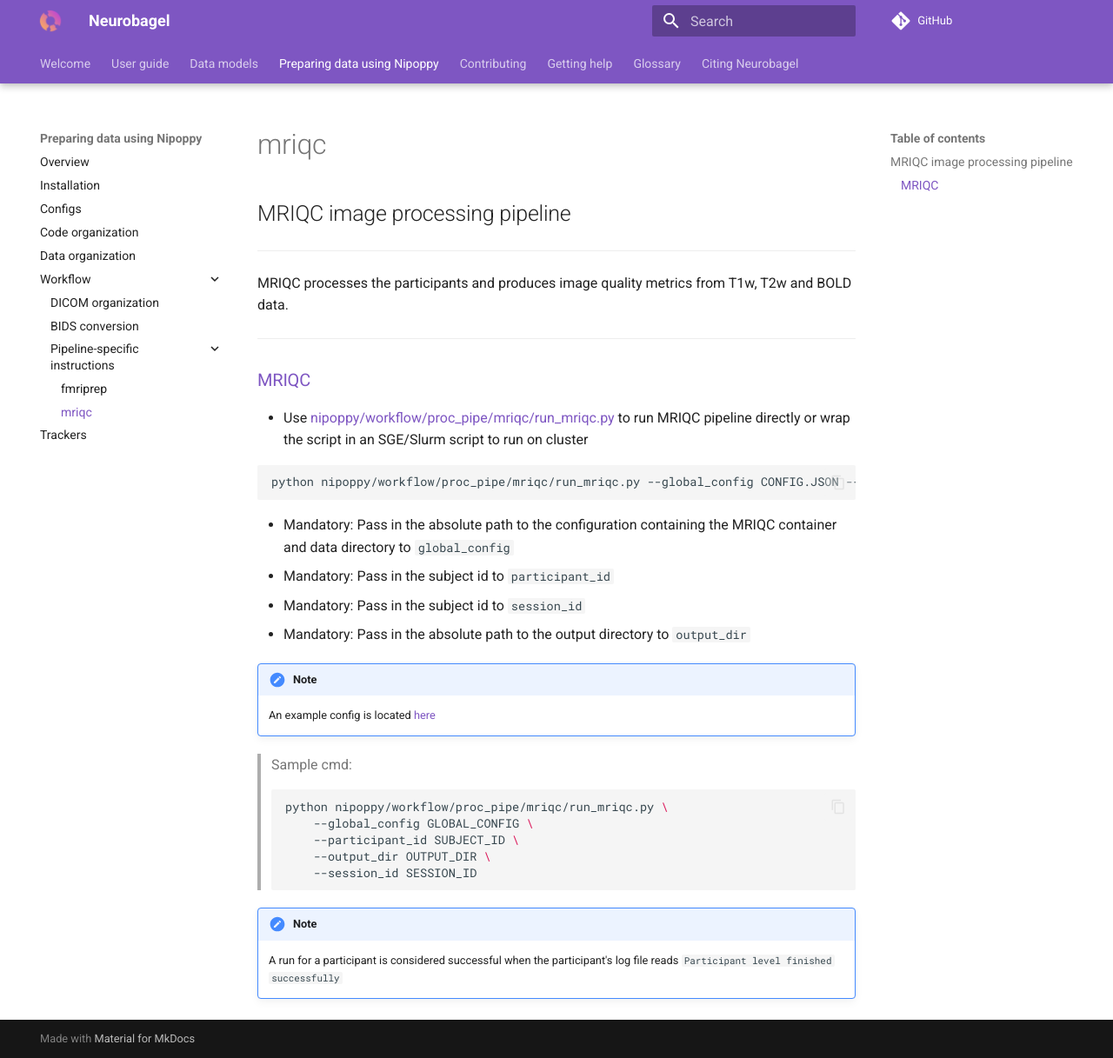
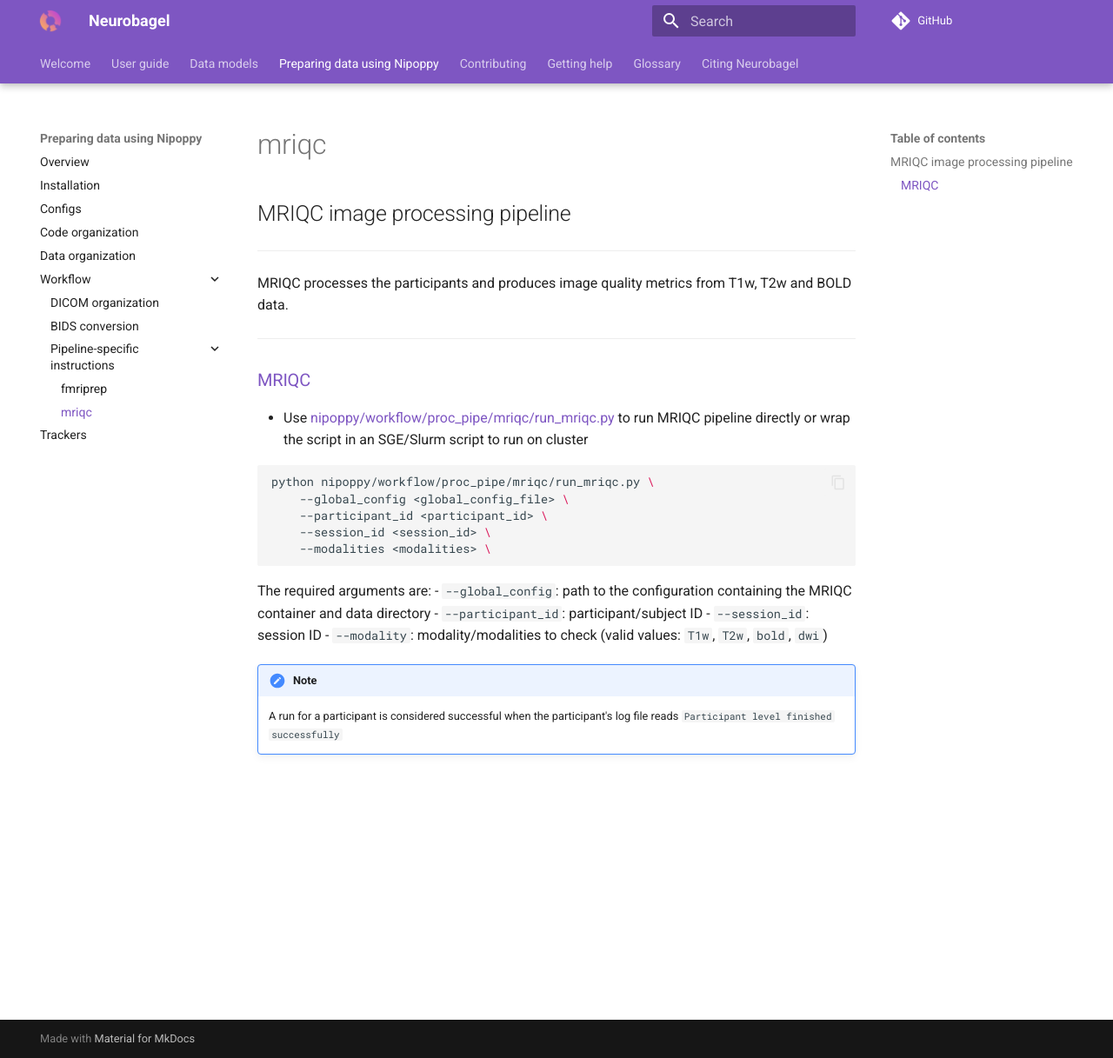
Before and after one commit to neurobagel/documentation, an MkDocs documentation site: the page built from docs/nipoppy/workflow/proc_pipe/mriqc.md, in a window 1280 px wide and 1217 px high. Shown: the whole window at 87% size. Built offline with MkDocs 1.6.1 and Material for MkDocs 9.7.7, drawn with Linux system fonts in a browser that asks for light colours; comment, search, counter and statistics services are not loaded.

Commit message:
fix/udpate MRIQC page sample command

````diff
--- a/docs/nipoppy/workflow/proc_pipe/mriqc.md
+++ b/docs/nipoppy/workflow/proc_pipe/mriqc.md
@@ -11,25 +11,18 @@ MRIQC processes the participants and produces image quality metrics from T1w, T2
 - Use [nipoppy/workflow/proc_pipe/mriqc/run_mriqc.py](https://github.com/neurodatascience/nipoppy/blob/main/nipoppy/workflow/proc_pipe/mriqc/run_mriqc.py) to run MRIQC pipeline directly or wrap the script in an SGE/Slurm script to run on cluster
 
 ```bash
-python nipoppy/workflow/proc_pipe/mriqc/run_mriqc.py --global_config CONFIG.JSON --subject_id 001 --output_dir OUTPUT_DIR_PATH
+python nipoppy/workflow/proc_pipe/mriqc/run_mriqc.py \
+	--global_config <global_config_file> \
+	--participant_id <participant_id> \
+	--session_id <session_id> \
+	--modalities <modalities> \
 ```
 
-- Mandatory: Pass in the absolute path to the configuration containing the MRIQC container and data directory to `global_config`
-- Mandatory: Pass in the subject id to `participant_id`
-- Mandatory: Pass in the subject id to `session_id`
-- Mandatory: Pass in the absolute path to the output directory to `output_dir`
-
-!!! note
-	An example config is located [here](https://github.com/neurodatascience/nipoppy/blob/main/nipoppy/sample_global_configs.json)
-
-> Sample cmd:
-```bash
-python nipoppy/workflow/proc_pipe/mriqc/run_mriqc.py \
- 	--global_config GLOBAL_CONFIG \
- 	--participant_id SUBJECT_ID \
- 	--output_dir OUTPUT_DIR \
- 	--session_id SESSION_ID
-```
+The required arguments are:
+- `--global_config`: path to the configuration containing the MRIQC container and data directory
+- `--participant_id`: participant/subject ID
+- `--session_id`: session ID
+- `--modality`: modality/modalities to check (valid values: `T1w`, `T2w`, `bold`, `dwi`)
 
 !!! note
 	A run for a participant is considered successful when the participant's log file reads `Participant level finished successfully`
````
